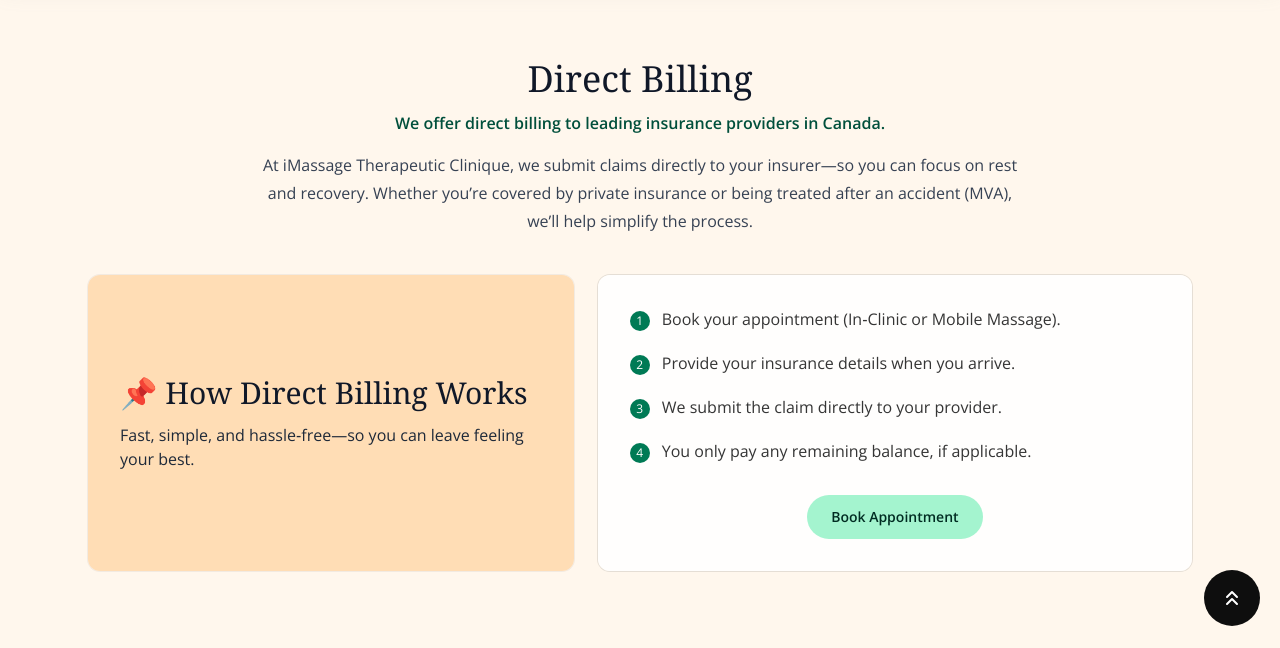
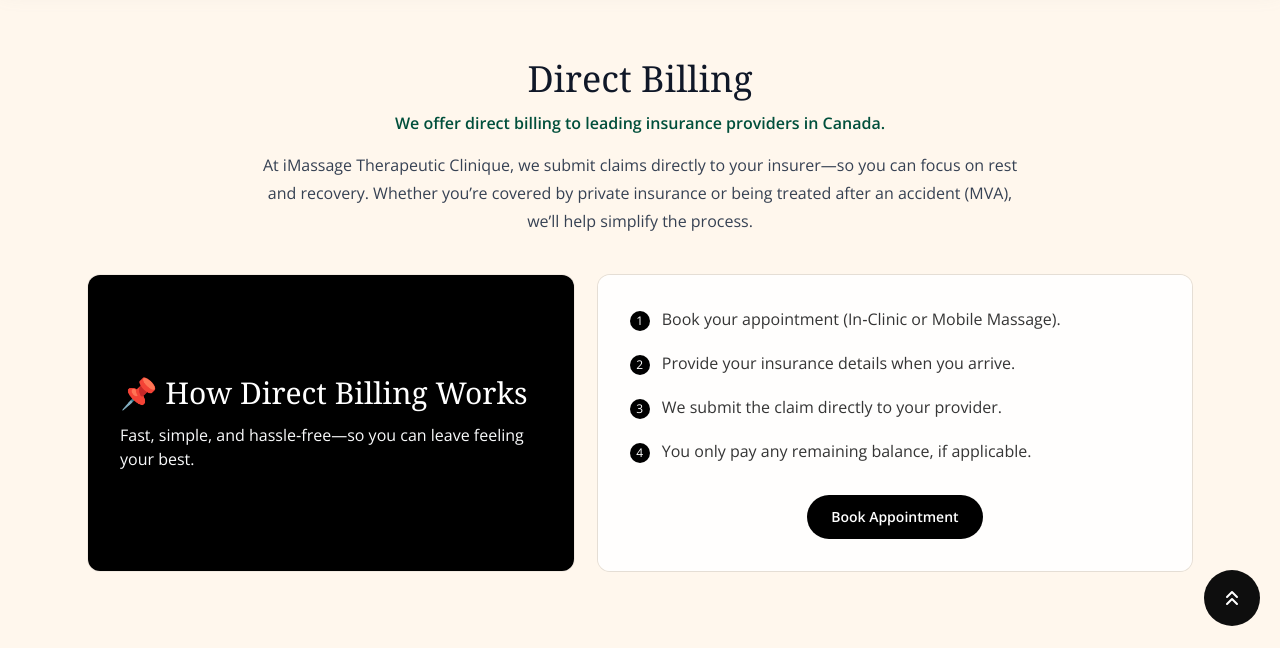
Before and after one commit to bespokewd1/massage-blackwhite, an Astro site: page /direct-billing in a window 1280 px wide. Shown: the part 114-762 px from the top of the page. Built offline with nearby package versions, Linux system fonts and the light colour scheme; Astro itself is replaced by a stand-in of ours; a web font is replaced by a local one.

Commit message:
Update direct-billing.astro

```diff
--- a/src/pages/direct-billing.astro
+++ b/src/pages/direct-billing.astro
@@ -41,12 +41,12 @@
       >
         <!-- Left: Panel -->
         <div
-          class="place-content-center rounded-xl bg-orange-200/80 p-6 ring-1 ring-black/5 lg:w-[44%] lg:shrink-0 lg:p-8"
+          class="place-content-center rounded-xl bg-black p-6 ring-1 ring-black/5 lg:w-[44%] lg:shrink-0 lg:p-8"
         >
-          <h3 class="font-serif text-2xl md:text-3xl text-gray-900">
+          <h3 class="font-serif text-2xl md:text-3xl text-white">
             📌 How Direct Billing Works
           </h3>
-          <p class="mt-3 text-gray-800">
+          <p class="mt-3 text-gray-50">
             Fast, simple, and hassle‑free—so you can leave feeling your best.
           </p>
         </div>
@@ -58,28 +58,28 @@
           <ol class="space-y-5 text-gray-900">
             <li class="flex gap-3">
               <span
-                class="mt-1 inline-flex h-5 w-5 items-center justify-center rounded-full bg-emerald-700 text-white text-xs"
+                class="mt-1 inline-flex h-5 w-5 items-center justify-center rounded-full bg-black text-white text-xs"
                 >1</span
               >
               <span>Book your appointment (In‑Clinic or Mobile Massage).</span>
             </li>
             <li class="flex gap-3">
               <span
-                class="mt-1 inline-flex h-5 w-5 items-center justify-center rounded-full bg-emerald-700 text-white text-xs"
+                class="mt-1 inline-flex h-5 w-5 items-center justify-center rounded-full bg-black text-white text-xs"
                 >2</span
               >
               <span>Provide your insurance details when you arrive.</span>
             </li>
             <li class="flex gap-3">
               <span
-                class="mt-1 inline-flex h-5 w-5 items-center justify-center rounded-full bg-emerald-700 text-white text-xs"
+                class="mt-1 inline-flex h-5 w-5 items-center justify-center rounded-full bg-black text-white text-xs"
                 >3</span
               >
               <span>We submit the claim directly to your provider.</span>
             </li>
             <li class="flex gap-3">
               <span
-                class="mt-1 inline-flex h-5 w-5 items-center justify-center rounded-full bg-emerald-700 text-white text-xs"
+                class="mt-1 inline-flex h-5 w-5 items-center justify-center rounded-full bg-black text-white text-xs"
                 >4</span
               >
               <span>You only pay any remaining balance, if applicable.</span>
@@ -89,7 +89,7 @@
           <div class="mt-8 flex justify-center">
             <a
               href="/booking"
-              class="inline-flex items-center rounded-full bg-emerald-200 px-6 py-3 text-sm font-semibold text-emerald-950 transition-colors hover:bg-emerald-300 hover:text-emerald-900 focus:outline-none focus-visible:ring-2 focus-visible:ring-emerald-400"
+              class="inline-flex items-center rounded-full bg-black px-6 py-3 text-sm font-semibold text-white transition-colors"
             >
               Book Appointment
             </a>
@@ -102,7 +102,7 @@
   <section class="">
     <div class="">
       <h3
-        class="bg-orange-200/50 py-12 md:py-16 text-center font-serif text-xl md:text-2xl lg:text-3xl text-gray-900"
+        class="bg-black py-12 md:py-16 text-center font-serif text-xl md:text-2xl lg:text-3xl text-white"
       >
         We are pleased to offer direct billing for these providers:
       </h3>
```
